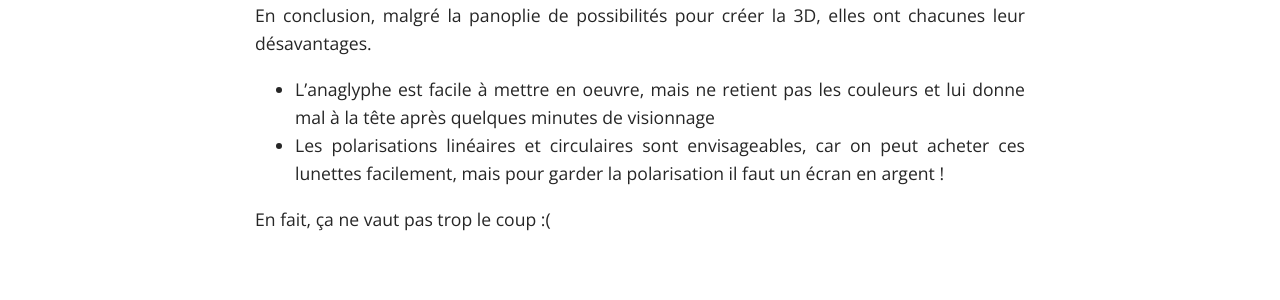
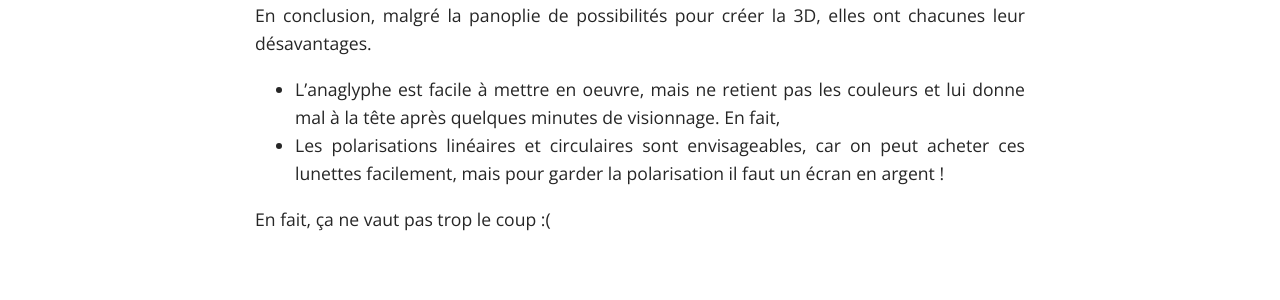
Before and after one commit to TrakJohnson/ProjetMichel, a Jekyll site: the page built from _pages/chap3.md, in a window 1280 px wide. Shown: the part 254-554 px from the top of the page. Built offline with Jekyll 4.4.1, drawn with Linux system fonts in a browser that asks for light colours; some web fonts are replaced; Markdown is read by kramdown in place of the engine named in the settings.

Commit message:
more stuff

```diff
--- a/_pages/chap3.md
+++ b/_pages/chap3.md
@@ -8,7 +8,7 @@ layout: default
 
 En conclusion, malgré la panoplie de possibilités pour créer la 3D, elles ont chacunes leur désavantages.
 
-  - L'anaglyphe est facile à mettre en oeuvre, mais ne retient pas les couleurs et lui donne mal à la tête après quelques minutes de visionnage
+  - L'anaglyphe est facile à mettre en oeuvre, mais ne retient pas les couleurs et lui donne mal à la tête après quelques minutes de visionnage. En fait,
   - Les polarisations linéaires et circulaires sont envisageables, car on peut acheter ces lunettes facilement, mais pour garder la polarisation il faut un écran en argent !
 
 En fait, ça ne vaut pas trop le coup :(
```
Also changed, not shown: _pages/chap1.md (+1 -1 lines), index.md (+6 -6 lines).
